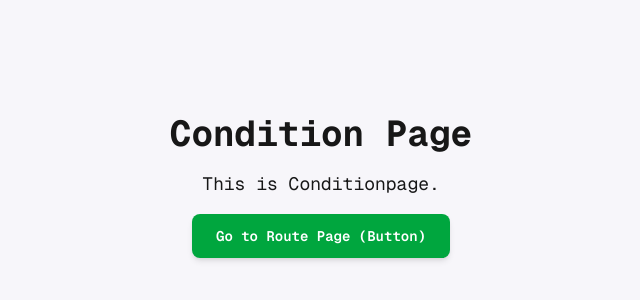
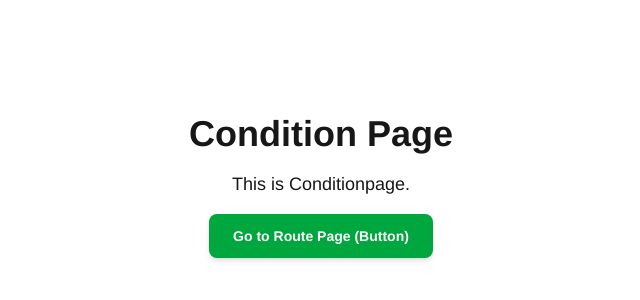
Before and after one commit to jphacks/sp_2509, a Next.js app in the folder frontend/: page /condition in a window 1280 px wide. Shown: the part 214-514 px from the top of the page, without its empty margins (319-959 px from the left). Built offline with nearby package versions, Linux system fonts and the light colour scheme.

Commit message:
fix:フォントをデフォルトにして、ダークモードを無効化にする

```diff
--- a/frontend/src/app/condition/page.tsx
+++ b/frontend/src/app/condition/page.tsx
@@ -13,7 +13,7 @@ export default function Condition() {
 
   return (
     <main className="flex min-h-screen flex-col items-center justify-center p-24">
-      <div className="z-10 w-full max-w-5xl items-center justify-center font-mono text-sm lg:flex">
+      <div className="z-10 w-full max-w-5xl items-center justify-center text-sm lg:flex">
         <div className="text-center">
           <h1 className="text-4xl font-bold">Condition Page</h1>
           <p className="mt-4 text-lg">
--- a/frontend/src/app/draw/page.tsx
+++ b/frontend/src/app/draw/page.tsx
@@ -14,7 +14,7 @@ export default function Draw() {
 
     return (
         <main className="flex min-h-screen flex-col items-center justify-center p-24">
-        <div className="z-10 w-full max-w-5xl items-center justify-center font-mono text-sm lg:flex">
+            <div className="z-10 w-full max-w-5xl items-center justify-center text-sm lg:flex">
             <div className="text-center">
             <h1 className="text-4xl font-bold">Draw Page</h1>
             <p className="mt-4 text-lg">
--- a/frontend/src/app/globals.css
+++ b/frontend/src/app/globals.css
@@ -1,7 +1,7 @@
 @import "tailwindcss";
 
 :root {
-  --background: #f7f6fa;
+  --background: #ffffff;
   --foreground: #171717;
 }
 
@@ -12,15 +12,23 @@
   --font-mono: var(--font-geist-mono);
 }
 
+
+/*
+ダークモードを無効化
 @media (prefers-color-scheme: dark) {
   :root {
     --background: #0a0a0a;
     --foreground: #ededed;
   }
-}
+} */
 
 body {
   background: var(--background);
   color: var(--foreground);
-  font-family: Arial, Helvetica, sans-serif;
+  font-family: "Helvetica Neue",
+    Arial,
+    "Hiragino Kaku Gothic ProN",
+    "Hiragino Sans",
+    Meiryo,
+    sans-serif;
 }
--- a/frontend/src/app/home/page.tsx
+++ b/frontend/src/app/home/page.tsx
@@ -21,7 +21,7 @@ export default function Home() {
 
   return (
     <main className="flex min-h-screen flex-col items-center justify-center p-4 sm:p-8">
-      <div className="z-10 w-full max-w-5xl items-center justify-center font-mono text-sm">
+      <div className="z-10 w-full max-w-5xl items-center justify-center text-sm">
         <div className="text-center">
           <h1 className="text-4xl font-bold mb-8">How to Use</h1>
 
--- a/frontend/src/app/page.tsx
+++ b/frontend/src/app/page.tsx
@@ -33,7 +33,7 @@ export default function Home() {
 
   return (
     <main className="flex min-h-screen flex-col items-center justify-center p-24">
-      <div className="z-10 w-full max-w-5xl items-center justify-center font-mono text-sm lg:flex">
+      <div className="z-10 w-full max-w-5xl items-center justify-center text-sm lg:flex">
         <div className="text-center">
           <h1 className="text-4xl font-bold">Sample App</h1>
 
--- a/frontend/src/app/route/page.tsx
+++ b/frontend/src/app/route/page.tsx
@@ -21,7 +21,7 @@ export default function Route() {
 
   return (
     <main className="flex min-h-screen flex-col items-center justify-center p-24">
-      <div className="z-10 w-full max-w-5xl items-center justify-center font-mono text-sm lg:flex">
+      <div className="z-10 w-full max-w-5xl items-center justify-center text-sm lg:flex">
         <div className="text-center">
           <h1 className="text-4xl font-bold">Route Page</h1>
           <p className="mt-4 text-lg">
```
